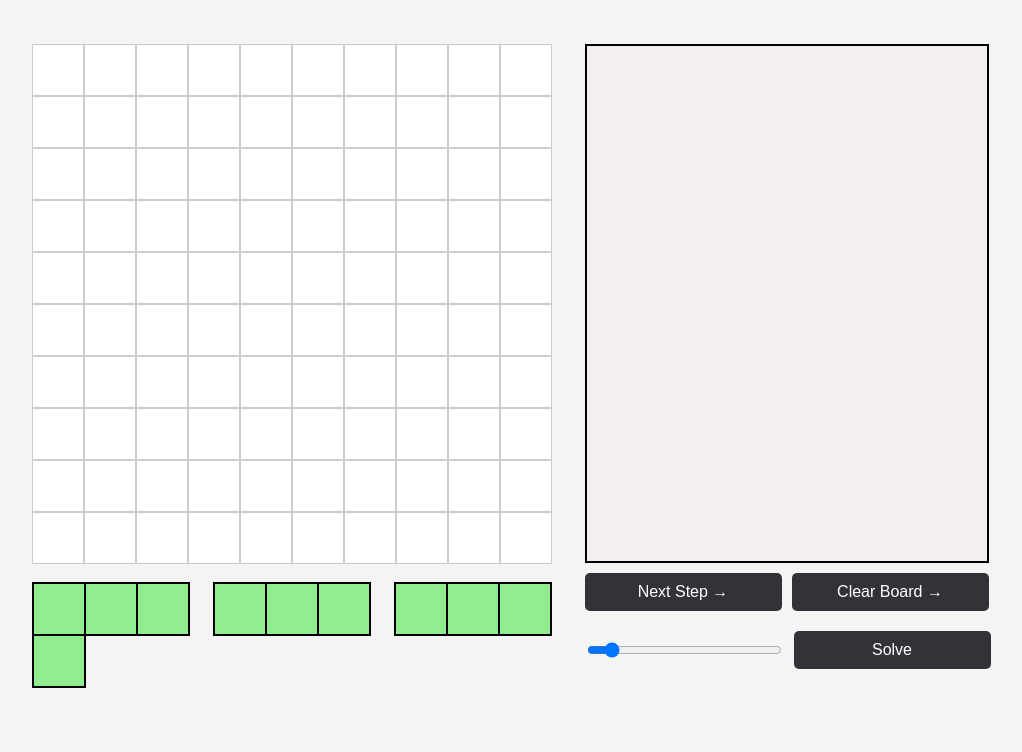
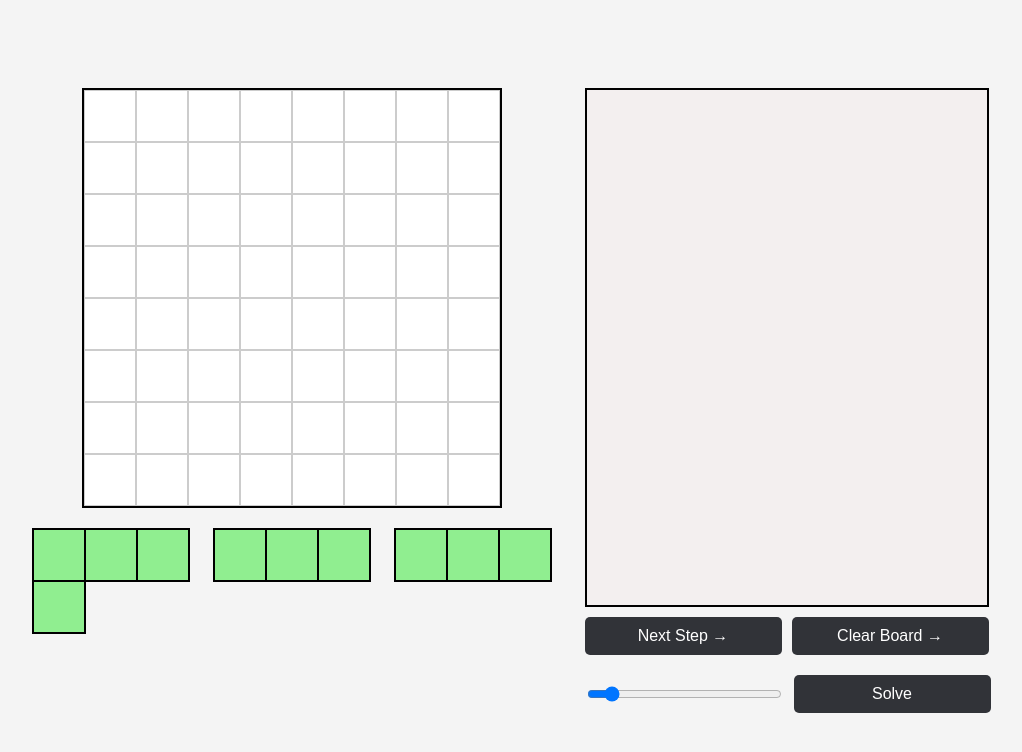
Before and after one commit to rohansoma/Block_Blast_AI, a Flask app: page / in a window 1280 px wide. Shown: the top 752 px of the page, without its empty margins (129-1151 px from the left). Run offline with Flask 3, Linux system fonts and the light colour scheme.

Commit message:
Changed grid size

```diff
--- a/main.py
+++ b/main.py
@@ -8,7 +8,7 @@ def index():
 @app.route('/', methods=['POST'])
 def submit():
     data = request.get_json()
-    print(data)
+    # print(data)
     return jsonify({'message': 'Data received successfully'})
 
 if __name__ == '__main__':
--- a/static/css/style.css
+++ b/static/css/style.css
@@ -15,9 +15,13 @@ body {
 
 .grid-container {
     display: grid;
-    grid-template-columns: repeat(10, 50px);
-    grid-template-rows: repeat(10, 50px);
+    grid-template-columns: repeat(8, 50px);
+    grid-template-rows: repeat(8, 50px);
     gap: 2px;
+    width: 416px;
+    height: 416px;
+    border: 2px solid black;
+    margin-left: 50px;
 }
 
 .grid-item {
--- a/templates/index.html
+++ b/templates/index.html
@@ -9,109 +9,18 @@
 <body>
     <div class="container">
         <div>
-          <div class="grid-container">
-            <div class="grid-item" id="cell-0-0"></div>
-            <div class="grid-item" id="cell-0-1"></div>
-            <div class="grid-item" id="cell-0-2"></div>
-            <div class="grid-item" id="cell-0-3"></div>
-            <div class="grid-item" id="cell-0-4"></div>
-            <div class="grid-item" id="cell-0-5"></div>
-            <div class="grid-item" id="cell-0-6"></div>
-            <div class="grid-item" id="cell-0-7"></div>
-            <div class="grid-item" id="cell-0-8"></div>
-            <div class="grid-item" id="cell-0-9"></div>
-            <div class="grid-item" id="cell-1-0"></div>
-            <div class="grid-item" id="cell-1-1"></div>
-            <div class="grid-item" id="cell-1-2"></div>
-            <div class="grid-item" id="cell-1-3"></div>
-            <div class="grid-item" id="cell-1-4"></div>
-            <div class="grid-item" id="cell-1-5"></div>
-            <div class="grid-item" id="cell-1-6"></div>
-            <div class="grid-item" id="cell-1-7"></div>
-            <div class="grid-item" id="cell-1-8"></div>
-            <div class="grid-item" id="cell-1-9"></div>
-            <div class="grid-item" id="cell-2-0"></div>
-            <div class="grid-item" id="cell-2-1"></div>
-            <div class="grid-item" id="cell-2-2"></div>
-            <div class="grid-item" id="cell-2-3"></div>
-            <div class="grid-item" id="cell-2-4"></div>
-            <div class="grid-item" id="cell-2-5"></div>
-            <div class="grid-item" id="cell-2-6"></div>
-            <div class="grid-item" id="cell-2-7"></div>
-            <div class="grid-item" id="cell-2-8"></div>
-            <div class="grid-item" id="cell-2-9"></div>
-            <div class="grid-item" id="cell-3-0"></div>
-            <div class="grid-item" id="cell-3-1"></div>
-            <div class="grid-item" id="cell-3-2"></div>
-            <div class="grid-item" id="cell-3-3"></div>
-            <div class="grid-item" id="cell-3-4"></div>
-            <div class="grid-item" id="cell-3-5"></div>
-            <div class="grid-item" id="cell-3-6"></div>
-            <div class="grid-item" id="cell-3-7"></div>
-            <div class="grid-item" id="cell-3-8"></div>
-            <div class="grid-item" id="cell-3-9"></div>
-            <div class="grid-item" id="cell-4-0"></div>
-            <div class="grid-item" id="cell-4-1"></div>
-            <div class="grid-item" id="cell-4-2"></div>
-            <div class="grid-item" id="cell-4-3"></div>
-            <div class="grid-item" id="cell-4-4"></div>
-            <div class="grid-item" id="cell-4-5"></div>
-            <div class="grid-item" id="cell-4-6"></div>
-            <div class="grid-item" id="cell-4-7"></div>
-            <div class="grid-item" id="cell-4-8"></div>
-            <div class="grid-item" id="cell-4-9"></div>
-            <div class="grid-item" id="cell-5-0"></div>
-            <div class="grid-item" id="cell-5-1"></div>
-            <div class="grid-item" id="cell-5-2"></div>
-            <div class="grid-item" id="cell-5-3"></div>
-            <div class="grid-item" id="cell-5-4"></div>
-            <div class="grid-item" id="cell-5-5"></div>
-            <div class="grid-item" id="cell-5-6"></div>
-            <div class="grid-item" id="cell-5-7"></div>
-            <div class="grid-item" id="cell-5-8"></div>
-            <div class="grid-item" id="cell-5-9"></div>
-            <div class="grid-item" id="cell-6-0"></div>
-            <div class="grid-item" id="cell-6-1"></div>
-            <div class="grid-item" id="cell-6-2"></div>
-            <div class="grid-item" id="cell-6-3"></div>
-            <div class="grid-item" id="cell-6-4"></div>
-            <div class="grid-item" id="cell-6-5"></div>
-            <div class="grid-item" id="cell-6-6"></div>
-            <div class="grid-item" id="cell-6-7"></div>
-            <div class="grid-item" id="cell-6-8"></div>
-            <div class="grid-item" id="cell-6-9"></div>
-            <div class="grid-item" id="cell-7-0"></div>
-            <div class="grid-item" id="cell-7-1"></div>
-            <div class="grid-item" id="cell-7-2"></div>
-            <div class="grid-item" id="cell-7-3"></div>
-            <div class="grid-item" id="cell-7-4"></div>
-            <div class="grid-item" id="cell-7-5"></div>
-            <div class="grid-item" id="cell-7-6"></div>
-            <div class="grid-item" id="cell-7-7"></div>
-            <div class="grid-item" id="cell-7-8"></div>
-            <div class="grid-item" id="cell-7-9"></div>
-            <div class="grid-item" id="cell-8-0"></div>
-            <div class="grid-item" id="cell-8-1"></div>
-            <div class="grid-item" id="cell-8-2"></div>
-            <div class="grid-item" id="cell-8-3"></div>
-            <div class="grid-item" id="cell-8-4"></div>
-            <div class="grid-item" id="cell-8-5"></div>
-            <div class="grid-item" id="cell-8-6"></div>
-            <div class="grid-item" id="cell-8-7"></div>
-            <div class="grid-item" id="cell-8-8"></div>
-            <div class="grid-item" id="cell-8-9"></div>
-            <div class="grid-item" id="cell-9-0"></div>
-            <div class="grid-item" id="cell-9-1"></div>
-            <div class="grid-item" id="cell-9-2"></div>
-            <div class="grid-item" id="cell-9-3"></div>
-            <div class="grid-item" id="cell-9-4"></div>
-            <div class="grid-item" id="cell-9-5"></div>
-            <div class="grid-item" id="cell-9-6"></div>
-            <div class="grid-item" id="cell-9-7"></div>
-            <div class="grid-item" id="cell-9-8"></div>
-            <div class="grid-item" id="cell-9-9"></div>
-          </div>
-
+          <div class="grid-container" id="grid"></div>
+          <script>
+            const gridContainer = document.getElementById("grid");
+            for (let i = 0; i < 8; i++) {
+              for(let j = 0; j < 8; j++ ){
+                let cell = document.createElement("div");
+                cell.classList.add("grid-item");
+                cell.setAttribute("id", `cell-${i}-${j}`);
+                gridContainer.appendChild(cell);
+            }
+          }
+        </script>
           <div class="block-container">
             <div class="block" draggable="true" id="block-1">
               <div class="block-cell" id="block-1-cell-0"></div>
```
